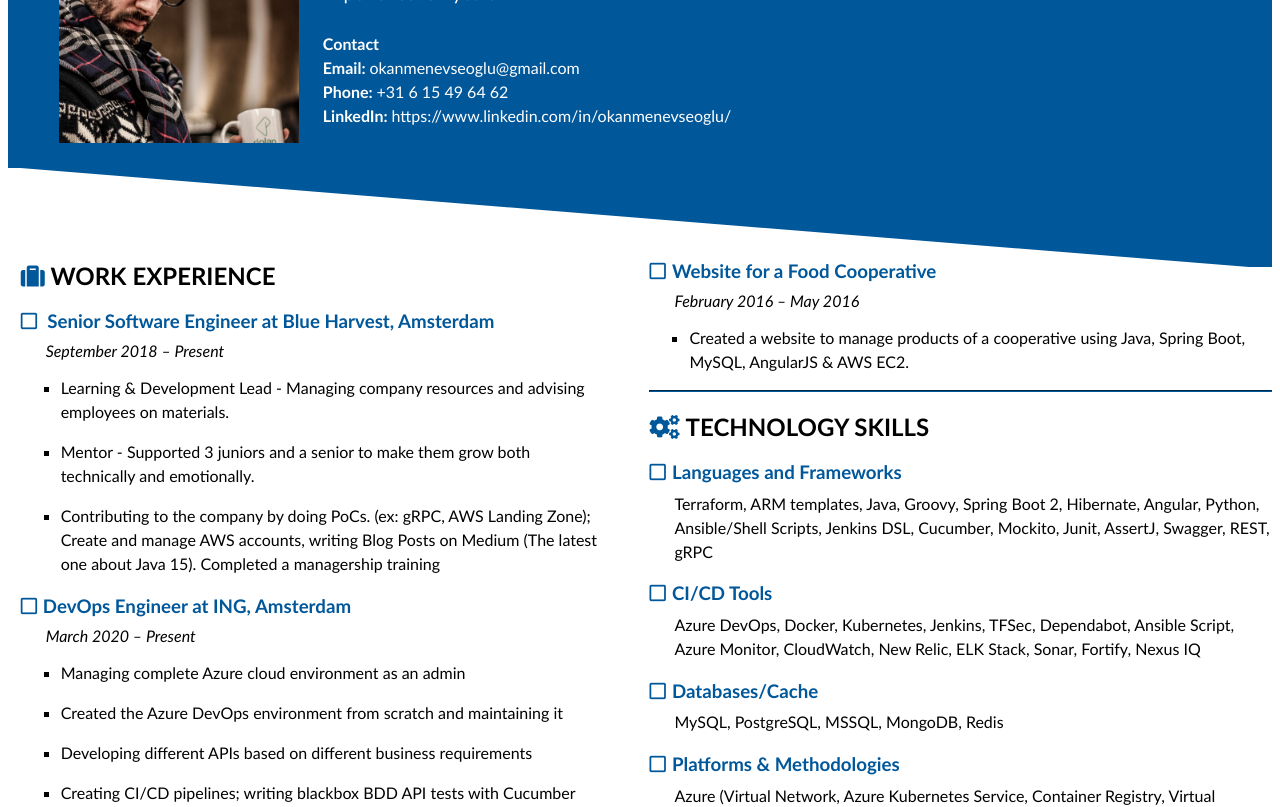
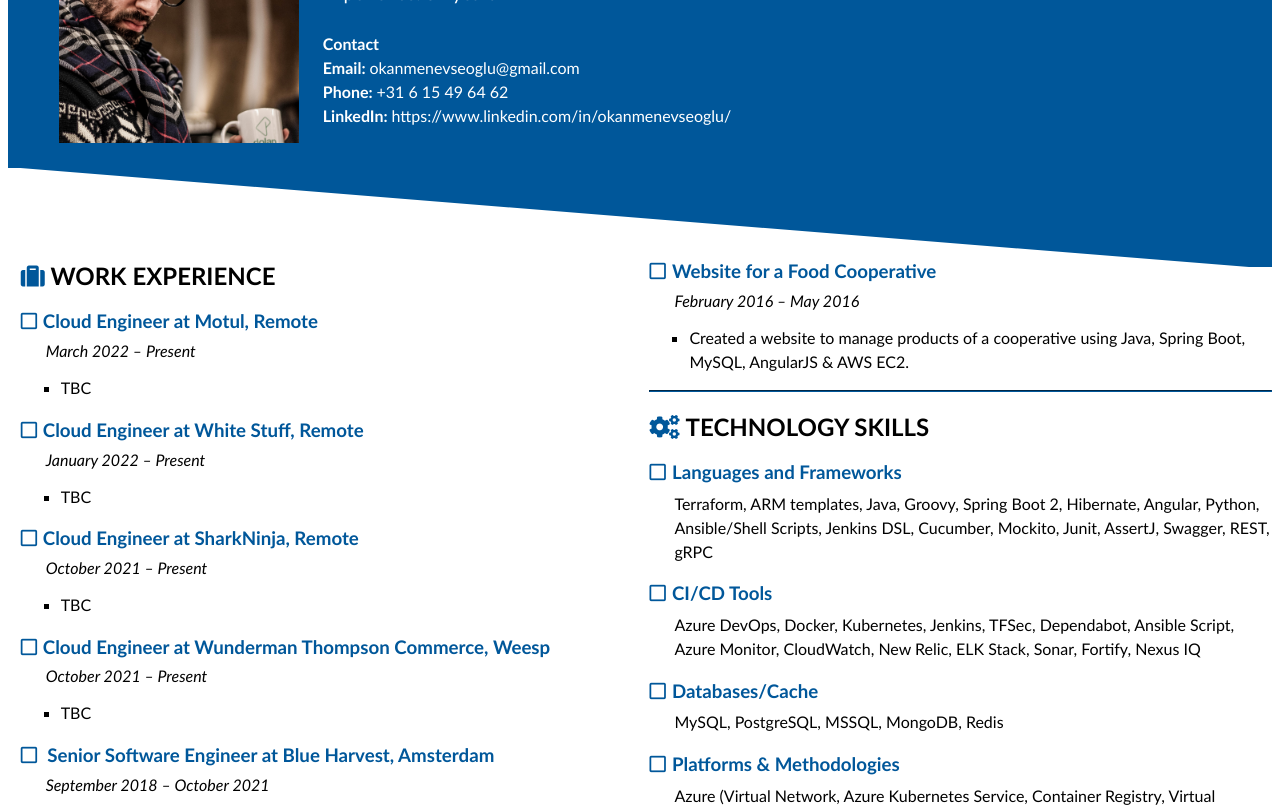
Before and after one commit to okanmenevseoglu/okanmenevseoglu.github.io, a plain HTML site: page index.html in a window 1280 px wide. Shown: the part 156-963 px from the top of the page. Drawn offline with Linux system fonts and the light colour scheme.

Commit message:
Added initial new job details.

```diff
--- a/index.html
+++ b/index.html
@@ -54,11 +54,63 @@
                 <li>
                     <h3>
                         <span>
+                            <i class="far fa-square icon"></i>Cloud Engineer at Motul, Remote
+                        </span>
+                    </h3>
+                    <p class="duration"><i>March 2022 – Present</i></p>
+                    <ul class="element-description">
+                        <li>
+                            <p>TBC</p>
+                        </li>
+                    </ul>
+                </li>
+                <li>
+                    <h3>
+                        <span>
+                            <i class="far fa-square icon"></i>Cloud Engineer at White Stuff, Remote
+                        </span>
+                    </h3>
+                    <p class="duration"><i>January 2022 – Present</i></p>
+                    <ul class="element-description">
+                        <li>
+                            <p>TBC</p>
+                        </li>
+                    </ul>
+                </li>
+                <li>
+                    <h3>
+                        <span>
+                            <i class="far fa-square icon"></i>Cloud Engineer at SharkNinja, Remote
+                        </span>
+                    </h3>
+                    <p class="duration"><i>October 2021 – Present</i></p>
+                    <ul class="element-description">
+                        <li>
+                            <p>TBC</p>
+                        </li>
+                    </ul>
+                </li>
+                <li>
+                    <h3>
+                        <span>
+                            <i class="far fa-square icon"></i>Cloud Engineer at Wunderman Thompson Commerce, Weesp
+                        </span>
+                    </h3>
+                    <p class="duration"><i>October 2021 – Present</i></p>
+                    <ul class="element-description">
+                        <li>
+                            <p>TBC</p>
+                        </li>
+                    </ul>
+                </li>
+                <li>
+                    <h3>
+                        <span>
                             <i class="far fa-square icon"></i>
                             Senior Software Engineer at Blue Harvest, Amsterdam
                         </span>
                     </h3>
-                    <p class="duration"><i>September 2018 – Present</i></p>
+                    <p class="duration"><i>September 2018 – October 2021</i></p>
                     <ul class="element-description">
                         <li>
                             <p>Learning & Development Lead - Managing company resources and advising employees on
@@ -79,7 +131,7 @@
                     <h3>
                         <span><i class="far fa-square icon"></i>DevOps Engineer at ING, Amsterdam</span>
                     </h3>
-                    <p class="duration"><i>March 2020 – Present</i></p>
+                    <p class="duration"><i>March 2020 – October 2021</i></p>
                     <ul class="element-description">
                         <li>
                             <p>Managing complete Azure cloud environment as an admin</p>
```
